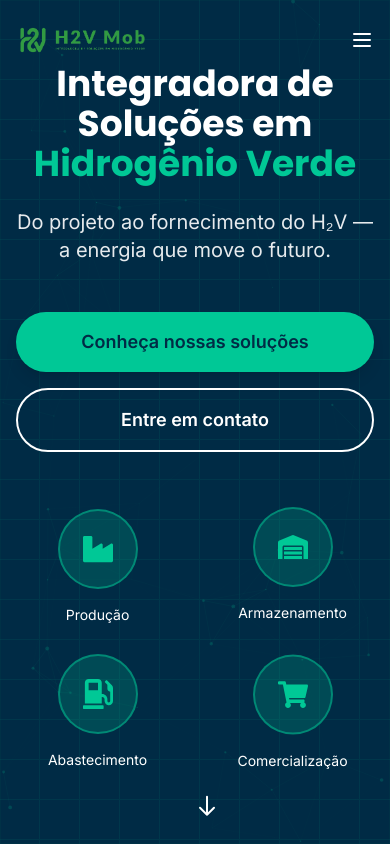
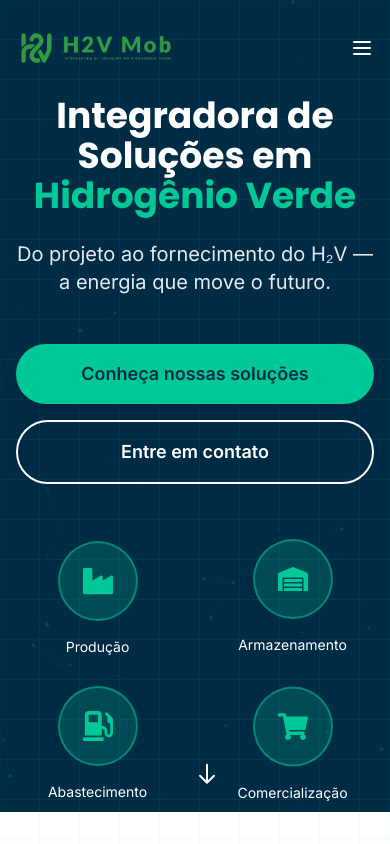
Before and after one commit to igormart21/h2v-mob-website, a React (Vite) app: page / in a window 390 px wide. Shown: the top 844 px of the page. Built offline with nearby package versions, Linux system fonts and the light colour scheme.

Commit message:
fix(mobile): ajustar Navbar (altura/logo) e Hero (padding/altura) para evitar sobreposição em telas pequenas

```diff
--- a/src/components/Hero.jsx
+++ b/src/components/Hero.jsx
@@ -13,7 +13,7 @@ const Hero = () => {
   ]
 
   return (
-    <section id="hero" className="relative min-h-screen flex items-center justify-center overflow-hidden bg-h2v-blue">
+    <section id="hero" className="relative min-h-[calc(100vh-6rem)] md:min-h-[calc(100vh-7rem)] pt-24 md:pt-28 flex items-center justify-center overflow-hidden bg-h2v-blue">
       {/* Animated Background */}
       <div className="absolute inset-0">
         <div className="absolute inset-0 bg-gradient-to-b from-h2v-blue via-h2v-blue/90 to-h2v-blue"></div>
--- a/src/components/Navbar.jsx
+++ b/src/components/Navbar.jsx
@@ -34,7 +34,7 @@ const Navbar = () => {
       transition={{ duration: 0.5 }}
     >
       <div className="container mx-auto px-4 md:px-8">
-        <div className="flex items-center justify-between h-20">
+        <div className="flex items-center justify-between h-24 md:h-28">
           <motion.div
             className="cursor-pointer"
             whileHover={{ scale: 1.05 }}
@@ -43,7 +43,7 @@ const Navbar = () => {
             <img
               src={logo}
               alt="H2V Mob - Integradora de Soluções em Hidrogênio Verde"
-              className="h-20 md:h-24 w-auto"
+              className="h-24 md:h-28 w-auto"
             />
           </motion.div>
 
```
